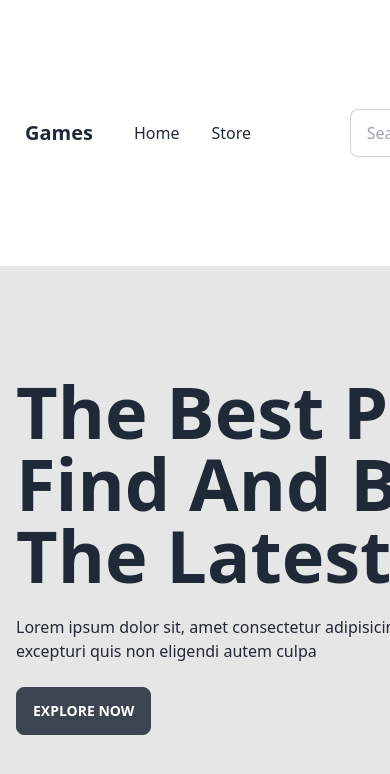
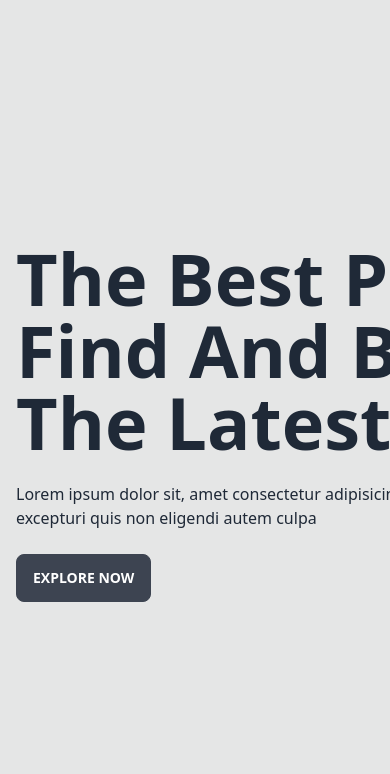
Before and after one commit to ClaraSmyth/shopping-cart, a React (Create React App) app: page / in a window 390 px wide. Shown: the top 774 px of the page. Built offline with nearby package versions, Linux system fonts and the light colour scheme.

Commit message:
Updated checkout button in Navbar

```diff
--- a/src/components/Navbar.tsx
+++ b/src/components/Navbar.tsx
@@ -3,16 +3,16 @@ import { Link } from 'react-router-dom';
 
 function Navbar() {
   return (
-    <div className="navbar bg-base-100">
+    <div className="navbar hidden h-min bg-base-100 transition-all sm:flex">
       {/* Logo */}
       <div>
         <Link to="/" className="btn-ghost btn text-xl normal-case">
-          Games{' '}
+          Games
         </Link>
       </div>
 
       {/* Nav Items */}
-      <ul className="menu rounded-box menu-horizontal flex-1 bg-base-100 p-2">
+      <ul className="menu rounded-box menu-horizontal flex-1 flex-nowrap bg-base-100 p-2">
         <li>
           <Link to="/">Home</Link>
         </li>
@@ -26,9 +26,8 @@ function Navbar() {
         <input type="text" placeholder="Search" className="input-bordered input" />
       </div>
 
-      {/* Checkout Dropdown */}
-      <div className="dropdown-end dropdown">
-        <label tabIndex={0} className="btn-ghost btn-circle btn">
+      {/* Checkout Modal Button */}
+      <label tabIndex={0} htmlFor="checkout-modal" className="btn-ghost btn-circle btn">
         <div className="indicator">
           <svg
             xmlns="http://www.w3.org/2000/svg"
@@ -47,16 +46,6 @@ function Navbar() {
           <span className="badge badge-sm indicator-item">8</span>
         </div>
       </label>
-        <div tabIndex={0} className="card-compact card dropdown-content mt-6 w-52 bg-base-100 shadow">
-          <div className="card-body">
-            <span className="text-lg font-bold">8 Items</span>
-            <span className="text-info">Subtotal: $999</span>
-            <div className="card-actions">
-              <button className="btn-primary btn-block btn">View cart</button>
-            </div>
-          </div>
-        </div>
-      </div>
     </div>
   );
 }
```
Lines whose indentation alone changed are shown as unchanged.
